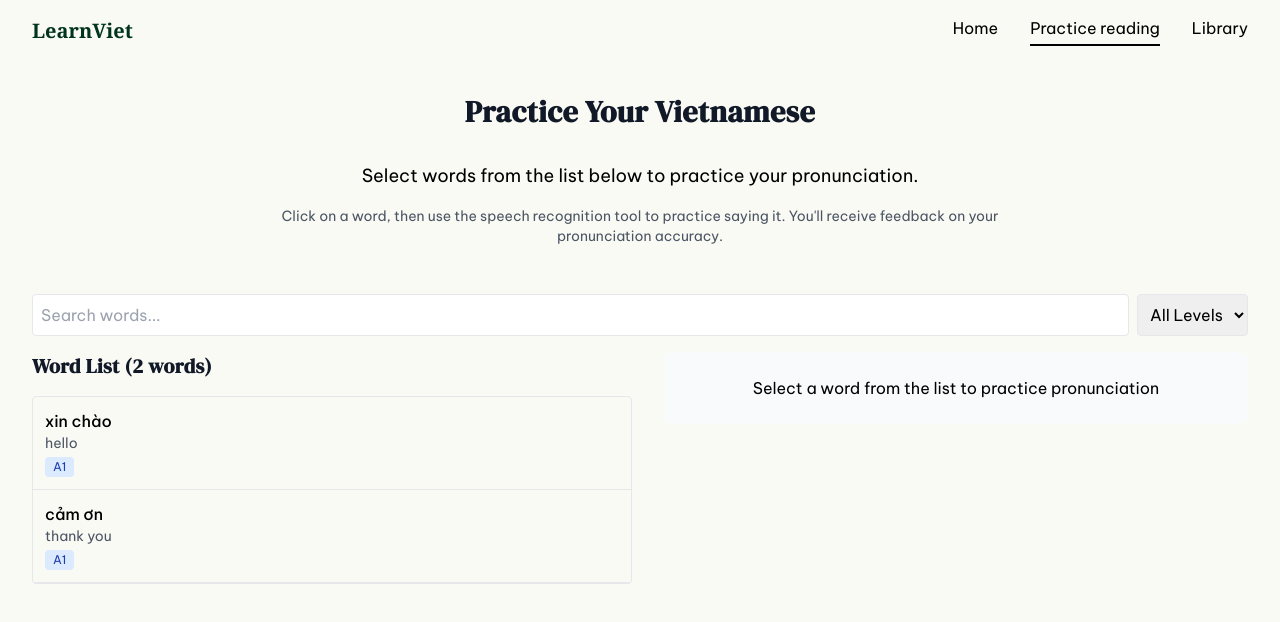
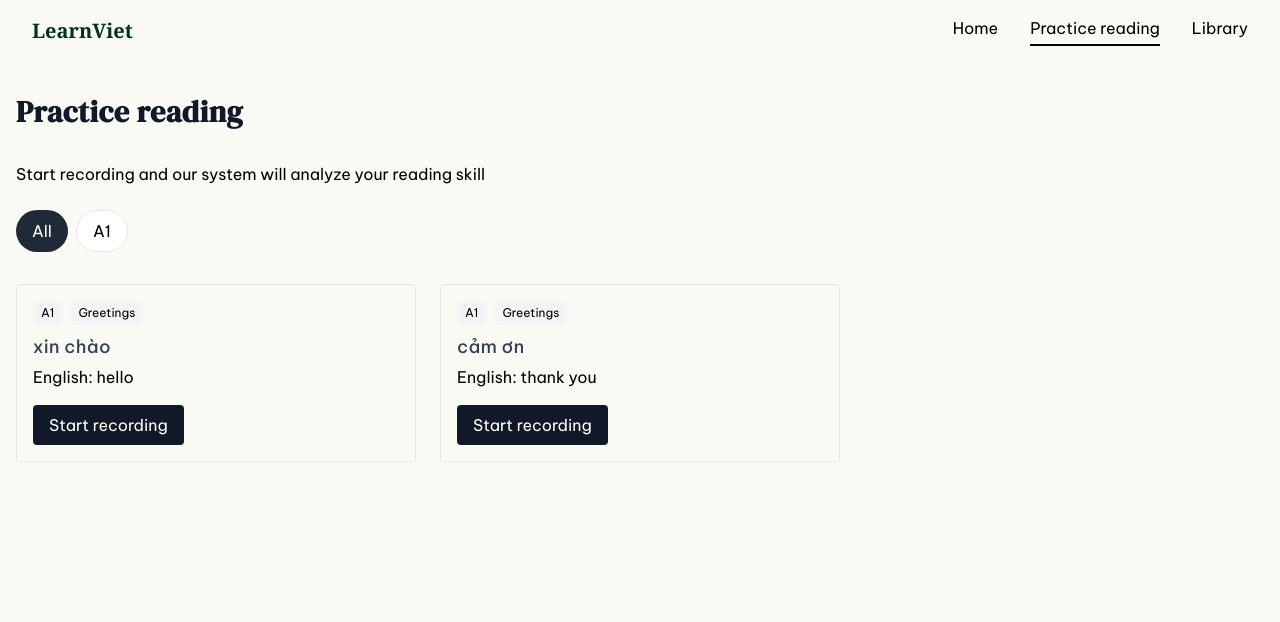
Before and after one commit to lynguyet/learnviet, a Next.js app: page /practice in a window 1280 px wide. Shown: the top 622 px of the page. Built offline with nearby package versions, Linux system fonts and the light colour scheme.

Commit message:
Add card design to Practice

```diff
--- a/app/api/words/route.ts
+++ b/app/api/words/route.ts
@@ -3,117 +3,129 @@ import { google } from 'googleapis';
 
 // This function handles GET requests to /api/words
 export async function GET(): Promise<NextResponse<{ words: WordEntry[] } | { error: string }>> {
+  console.log("API route called");
+
   try {
-    console.log("API route called");
-
-    // Check if Google credentials are properly configured
+    // Get credentials
     const credentials = {
       email: process.env.GOOGLE_SERVICE_ACCOUNT_EMAIL,
       privateKey: process.env.GOOGLE_PRIVATE_KEY?.replace(/\\n/g, '\n'),
       sheetId: process.env.GOOGLE_SHEET_ID
     };
 
-    // Log credential status (without revealing actual values)
-    console.log("Credential check:", {
+    // Check credentials status
+    console.log("Credentials check:", {
       hasEmail: !!credentials.email,
       hasPrivateKey: !!credentials.privateKey,
       hasSheetId: !!credentials.sheetId
     });
 
-    // If credentials are missing, return mock data
     if (!credentials.email || !credentials.privateKey || !credentials.sheetId) {
-      console.warn('Google credentials not found, returning mock data');
+      console.error("Missing required Google credentials");
       return NextResponse.json({
         words: [
-          {
-            id: 'mock1',
-            vietnamese: 'xin chào',
-            english: 'hello',
-            pronunciation: 'sin chow',
-            grade: 'A1',
-            example: 'Xin chào, bạn khỏe không?'
-          },
-          {
-            id: 'mock2',
-            vietnamese: 'cảm ơn',
-            english: 'thank you',
-            pronunciation: 'gahm uhn',
-            grade: 'A1',
-            example: 'Cảm ơn bạn rất nhiều!'
-          },
+          { id: 'mock1', vietnamese: 'xin chào', english: 'hello', grade: 'A1' },
+          { id: 'mock2', vietnamese: 'cảm ơn', english: 'thank you', grade: 'A1' }
         ],
-        source: 'mock'
+        source: 'mock',
+        reason: 'Missing credentials'
       });
     }
 
-    // Setup Google Sheets API
+    // Set up Google Sheets API
     try {
+      console.log("Creating JWT auth client...");
       const auth = new google.auth.JWT(
         credentials.email,
         undefined,
         credentials.privateKey,
-        ['https://www.googleapis.com/auth/spreadsheets']
+        ['https://www.googleapis.com/auth/spreadsheets.readonly']
       );
 
+      console.log("Initializing sheets client...");
       const sheets = google.sheets({ version: 'v4', auth });
 
-      console.log("Attempting to fetch from Google Sheet:", credentials.sheetId);
+      // List all sheets in the spreadsheet
+      console.log(`Accessing spreadsheet ${credentials.sheetId}...`);
+      const spreadsheet = await sheets.spreadsheets.get({
+        spreadsheetId: credentials.sheetId
+      });
 
+      console.log("Available sheets:", spreadsheet.data.sheets?.map(s => s.properties?.title));
+
+      // Use the first sheet
+      const sheet = spreadsheet.data.sheets?.[0];
+
+      if (!sheet || !sheet.properties?.title) {
+        throw new Error("Could not find any valid sheet");
+      }
+
+      const sheetName = sheet.properties.title;
+      console.log(`Using sheet: ${sheetName}`);
+
+      // Get the values from the sheet (including headers in row 1)
+      console.log(`Fetching data from ${sheetName}!A1:D`);
       const response = await sheets.spreadsheets.values.get({
         spreadsheetId: credentials.sheetId,
-        range: 'Words!A2:G', // Adjust based on your sheet structure
+        range: `${sheetName}!A1:D`
       });
 
       const rows = response.data.values || [];
-      console.log(`Fetched ${rows.length} rows from Google Sheet`);
+      console.log(`Found ${rows.length} rows of data (including header)`);
 
-      // Map the spreadsheet rows to your word objects
-      const words = rows.map((row, index) => ({
-        id: index.toString(),
-        vietnamese: row[0] || '',
-        english: row[1] || '',
-        pronunciation: row[2] || '',
-        grade: row[3] || '',
-        partOfSpeech: row[4] || '',
-        example: row[5] || '',
-        title: row[0] || '', // Use Vietnamese as title if needed
+      if (rows.length <= 1) {
+        console.log("No data found in sheet (only headers)");
+        return NextResponse.json({
+          words: [],
+          source: 'google_sheets',
+          count: 0,
+          message: 'No data found in sheet'
+        });
+      }
+
+      // Skip header row and map the data
+      const words = rows.slice(1).map((row, index) => ({
+        id: `word_${index}`,
+        title: row[0] || '',      // Column A: Title
+        vietnamese: row[1] || '', // Column B: Vietnamese
+        english: row[2] || '',    // Column C: English
+        grade: row[3] || '',      // Column D: Grade
+        // Add placeholder for pronunciation for compatibility with UI
+        pronunciation: ''
       }));
 
+      console.log(`Successfully processed ${words.length} words`);
       return NextResponse.json({
         words,
         source: 'google_sheets',
         count: words.length
       });
+
     } catch (googleError) {
-      console.error('Error accessing Google Sheets:', googleError);
-      throw new Error(`Google Sheets access error: ${googleError.message}`);
+      console.error("Google Sheets API error:", googleError);
+
+      // Return detailed error for debugging
+      return NextResponse.json({
+        words: [
+          { id: 'error1', vietnamese: 'xin chào', english: 'hello', grade: 'A1' },
+          { id: 'error2', vietnamese: 'cảm ơn', english: 'thank you', grade: 'A1' }
+        ],
+        source: 'google_error',
+        error: googleError.message,
+        stack: googleError.stack
+      });
     }
 
   } catch (error) {
-    console.error('Error fetching data:', error);
+    console.error("General error in API route:", error);
 
-    // Return mock data on error with error information
     return NextResponse.json({
       words: [
-        {
-          id: 'error1',
-          vietnamese: 'xin chào',
-          english: 'hello',
-          pronunciation: 'sin chow',
-          grade: 'A1',
-          example: 'Xin chào, bạn khỏe không?'
-        },
-        {
-          id: 'error2',
-          vietnamese: 'cảm ơn',
-          english: 'thank you',
-          pronunciation: 'gahm uhn',
-          grade: 'A1',
-          example: 'Cảm ơn bạn rất nhiều!'
-        },
+        { id: 'error1', vietnamese: 'xin chào', english: 'hello', grade: 'A1' },
+        { id: 'error2', vietnamese: 'cảm ơn', english: 'thank you', grade: 'A1' }
       ],
-      error: `Error fetching data: ${error.message}`,
-      source: 'error_fallback'
+      source: 'general_error',
+      error: error.message
     });
   }
 }
--- a/app/practice/page.tsx
+++ b/app/practice/page.tsx
@@ -1,51 +1,305 @@
 'use client';
 
-import { useState, useEffect } from 'react';
-import Navigation from '../components/Navigation'
-import WordBank from '../components/WordBank'
+import { useState, useEffect, useRef } from 'react';
+import Navigation from '../components/Navigation';
+import { WordEntry } from '@/app/lib/types';
+
+// Declare the SpeechRecognition type for TypeScript
+declare global {
+  interface Window {
+    SpeechRecognition: any;
+    webkitSpeechRecognition: any;
+  }
+}
 
 export default function PracticePage() {
-  const [isLoading, setIsLoading] = useState(true);
+  const [words, setWords] = useState<WordEntry[]>([]);
+  const [loading, setLoading] = useState(true);
+  const [error, setError] = useState<string | null>(null);
+  const [selectedGrade, setSelectedGrade] = useState<string>('All');
 
-  // You can add more state if needed
-  // const [practiceData, setPracticeData] = useState(null);
+  // Speech recognition states
+  const [isRecording, setIsRecording] = useState<string | null>(null);
+  const [transcript, setTranscript] = useState<string>('');
+  const [results, setResults] = useState<{[key: string]: {score: number, transcript: string}}>({});
+
+  // Reference to the speech recognition object
+  const recognitionRef = useRef<any>(null);
 
   useEffect(() => {
-    // You could fetch additional data here if needed
-    // async function fetchPracticeData() {
-    //   const response = await fetch('/api/practice-data');
-    //   const data = await response.json();
-    //   setPracticeData(data);
-    // }
-    // fetchPracticeData();
+    async function fetchWords() {
+      try {
+        const response = await fetch('/api/words');
+        if (!response.ok) {
+          throw new Error(`Failed to fetch words: ${response.status}`);
+        }
+        const data = await response.json();
 
-    setIsLoading(false);
+        // Handle both possible data formats
+        const wordsArray = Array.isArray(data) ? data : (data.words || []);
+
+        // Ensure we have a valid array of words
+        if (!Array.isArray(wordsArray)) {
+          console.error('Expected array of words but got:', wordsArray);
+          setWords([]);
+        } else {
+          setWords(wordsArray);
+        }
+      } catch (err: any) {
+        console.error('Error fetching words:', err);
+        setError(err.message || 'Failed to load words');
+        setWords([]); // Ensure words is always an array
+      } finally {
+        setLoading(false);
+      }
+    }
+
+    fetchWords();
+
+    // Initialize speech recognition
+    if (typeof window !== 'undefined') {
+      const SpeechRecognition = window.SpeechRecognition || window.webkitSpeechRecognition;
+      if (SpeechRecognition) {
+        recognitionRef.current = new SpeechRecognition();
+        recognitionRef.current.continuous = true;
+        recognitionRef.current.interimResults = true;
+        recognitionRef.current.lang = 'vi-VN'; // Set language to Vietnamese
+
+        recognitionRef.current.onresult = (event: any) => {
+          const currentTranscript = Array.from(event.results)
+            .map((result: any) => result[0].transcript)
+            .join('');
+          setTranscript(currentTranscript);
+        };
+
+        recognitionRef.current.onerror = (event: any) => {
+          console.error('Speech recognition error', event.error);
+        };
+      } else {
+        setError('Speech recognition is not supported in your browser');
+      }
+    }
+
+    // Cleanup
+    return () => {
+      if (recognitionRef.current) {
+        recognitionRef.current.abort();
+      }
+    };
   }, []);
+
+  // Function to toggle recording
+  const toggleRecording = (wordId: string, vietnamese: string) => {
+    if (isRecording === wordId) {
+      // Stop recording
+      recognitionRef.current.stop();
+      setIsRecording(null);
+
+      // Compare transcript with original text
+      const similarity = calculateSimilarity(transcript, vietnamese);
+
+      // Store results
+      setResults(prev => ({
+        ...prev,
+        [wordId]: {
+          score: similarity,
+          transcript: transcript
+        }
+      }));
+
+      // Reset transcript
+      setTranscript('');
+    } else {
+      // Start recording
+      setTranscript('');
+      recognitionRef.current.start();
+      setIsRecording(wordId);
+    }
+  };
+
+  // Function to calculate similarity between two texts (0-100%)
+  const calculateSimilarity = (text1: string, text2: string): number => {
+    // Remove punctuation and normalize whitespace
+    const normalize = (text: string) => {
+      return text.toLowerCase()
+        .replace(/[.,\/#!$%\^&\*;:{}=\-_`~()]/g, '')
+        .replace(/\s+/g, ' ')
+        .trim();
+    };
+
+    const normalizedText1 = normalize(text1);
+    const normalizedText2 = normalize(text2);
+
+    // Simple exact match
+    if (normalizedText1 === normalizedText2) return 100;
+
+    // Calculate Levenshtein distance for more nuanced comparison
+    const distance = levenshteinDistance(normalizedText1, normalizedText2);
+    const maxLength = Math.max(normalizedText1.length, normalizedText2.length);
+
+    if (maxLength === 0) return 100;
+
+    // Convert distance to similarity percentage
+    const similarity = Math.max(0, 100 - (distance / maxLength * 100));
+    return Math.round(similarity);
+  };
+
+  // Levenshtein distance calculation
+  const levenshteinDistance = (a: string, b: string): number => {
+    if (a.length === 0) return b.length;
+    if (b.length === 0) return a.length;
+
+    const matrix = [];
+
+    // Initialize matrix
+    for (let i = 0; i <= b.length; i++) {
+      matrix[i] = [i];
+    }
+
+    for (let j = 0; j <= a.length; j++) {
+      matrix[0][j] = j;
+    }
+
+    // Fill matrix
+    for (let i = 1; i <= b.length; i++) {
+      for (let j = 1; j <= a.length; j++) {
+        const cost = a[j - 1] === b[i - 1] ? 0 : 1;
+        matrix[i][j] = Math.min(
+          matrix[i - 1][j] + 1,
+          matrix[i][j - 1] + 1,
+          matrix[i - 1][j - 1] + cost
+        );
+      }
+    }
+
+    return matrix[b.length][a.length];
+  };
+
+  // Filter words based on selected grade
+  const filteredWords = Array.isArray(words)
+    ? words.filter(word => selectedGrade === 'All' || word.grade === selectedGrade)
+    : [];
+
+  if (loading) {
+    return (
+      <div className="min-h-screen">
+        <Navigation />
+        <div className="container mx-auto px-4 py-8">
+          <h1 className="text-3xl font-bold mb-8">Practice reading</h1>
+          <div className="text-center py-10">Loading practice materials...</div>
+        </div>
+      </div>
+    );
+  }
+
+  if (error) {
+    return (
+      <div className="min-h-screen">
+        <Navigation />
+        <div className="container mx-auto px-4 py-8">
+          <h1 className="text-3xl font-bold mb-8">Practice reading</h1>
+          <div className="text-center py-10 text-red-500">{error}</div>
+        </div>
+      </div>
+    );
+  }
+
+  // Get unique grades from words
+  const grades = ['All', ...new Set(words.map(word => word.grade).filter(Boolean))];
 
   return (
     <div className="min-h-screen">
       <Navigation />
 
       <main className="container mx-auto px-4 py-8">
-        <h1 className="text-3xl font-bold mb-8 text-center">Practice Your Vietnamese</h1>
+        <h1 className="text-3xl font-bold mb-8">Practice reading</h1>
+        <p className="mb-6">Start recording and our system will analyze your reading skill</p>
 
-        {isLoading ? (
-          <div className="text-center py-10">Loading practice content...</div>
-        ) : (
-          <>
-            <div className="max-w-3xl mx-auto mb-8">
-              <p className="text-lg text-center mb-4">
-                Select words from the list below to practice your pronunciation.
-              </p>
-              <p className="text-sm text-center text-gray-600">
-                Click on a word, then use the speech recognition tool to practice saying it.
-                You'll receive feedback on your pronunciation accuracy.
-              </p>
+        {/* Grade filters */}
+        <div className="flex flex-wrap gap-2 mb-8">
+          {grades.map(grade => (
+            <button
+              key={grade}
+              className={`rounded-full py-2 px-4 ${
+                selectedGrade === grade
+                  ? 'bg-gray-800 text-white'
+                  : 'bg-white border'
+              }`}
+              onClick={() => setSelectedGrade(grade)}
+            >
+              {grade}
+            </button>
+          ))}
+        </div>
+
+        {/* Practice cards */}
+        <div className="grid grid-cols-1 md:grid-cols-3 gap-6">
+          {filteredWords.map(word => (
+            <div key={word.id} className="border rounded p-4">
+              <div className="flex gap-2 mb-2">
+                <span className="bg-gray-100 text-xs px-2 py-1 rounded">
+                  {word.grade || '1st grade'}
+                </span>
+                <span className="bg-gray-100 text-xs px-2 py-1 rounded">
+                  Greetings
+                </span>
+              </div>
+
+              <h3 className="text-lg viet mb-1">{word.vietnamese}</h3>
+              <div className="mb-4">
+                <div>English: {word.english}</div>
+                {word.pronunciation && <div>{word.pronunciation}</div>}
+              </div>
+
+              {/* Display transcript during recording */}
+              {isRecording === word.id && (
+                <div className="mb-4 p-2 bg-gray-50 rounded">
+                  <p className="text-sm text-gray-500">Recording...</p>
+                  <p>{transcript || "Listening..."}</p>
+                </div>
+              )}
+
+              {/* Display results after recording */}
+              {results[word.id] && !isRecording && (
+                <div className="mb-4">
+                  <div className="flex items-center gap-2">
+                    <span className="font-bold">Score:</span>
+                    <span
+                      className={`px-2 py-1 rounded ${
+                        results[word.id].score > 80
+                          ? 'bg-green-100 text-green-800'
+                          : results[word.id].score > 50
+                            ? 'bg-yellow-100 text-yellow-800'
+                            : 'bg-red-100 text-red-800'
+                      }`}
+                    >
+                      {results[word.id].score}%
+                    </span>
+                  </div>
+                  <p className="text-sm text-gray-500 mt-1">
+                    You said: "{results[word.id].transcript}"
+                  </p>
+                </div>
+              )}
+
+              <button
+                className={`px-4 py-2 rounded transition ${
+                  isRecording === word.id
+                    ? 'bg-red-600 text-white hover:bg-red-700'
+                    : 'bg-gray-900 text-white hover:bg-gray-800'
+                }`}
+                onClick={() => toggleRecording(word.id, word.vietnamese)}
+              >
+                {isRecording === word.id ? 'Stop recording' : 'Start recording'}
+              </button>
             </div>
+          ))}
+        </div>
 
-            {/* This component will fetch and display words from your Google Sheet */}
-            <WordBank />
-          </>
+        {filteredWords.length === 0 && (
+          <div className="text-center py-10">
+            <p>No practice materials found for the selected criteria.</p>
+          </div>
         )}
       </main>
     </div>
```
Also changed, not shown: 1 other file (tests, documents, lock files or other folders).
